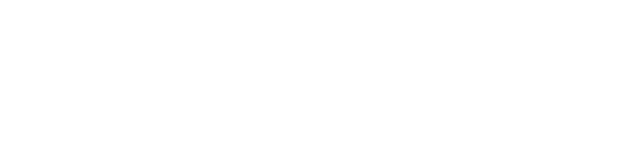
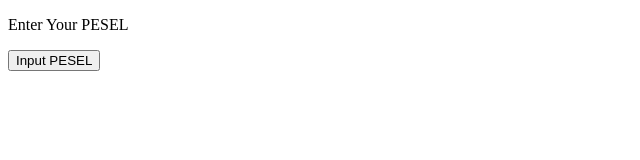
Before and after one commit to gkolek/20181107-homework3, a plain HTML site: page index.html in a window 1280 px wide. Shown: the whole page, without its empty margins (0-640 px from the left). Drawn offline with Linux system fonts and the light colour scheme.

Commit message:
3.2 input prompt

```diff
--- a/index.html
+++ b/index.html
@@ -12,6 +12,15 @@
   <div id="hello">
     <!-- <button onclick="myFunction()">Click me</button> -->
   </div>
+
+  <div>
+
+  </div>
+
+  <div id="pesel">
+        <p>Enter Your PESEL</p>
+        <button onclick="myFunction()">Input PESEL</button>
+  </div>
   <script src="script3.js"></script>
 </body>
 
--- a/script3.js
+++ b/script3.js
@@ -0,0 +1,11 @@
+var myPesel = [];
+
+function myFunction() {
+    var myPesel = prompt("Wprowadź PESEL", "11 cyfr");
+    if (myPesel != null) {
+        document.getElementById("pesel").innerHTML =
+        "Twój PESEL to " + myPesel + " ...";
+    }
+}
+var a = myPesel;
+console.log(a);
```
